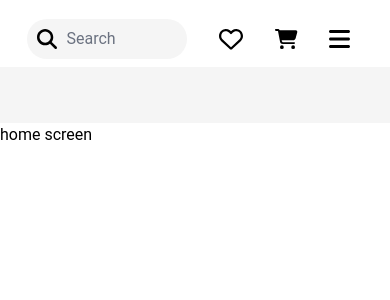
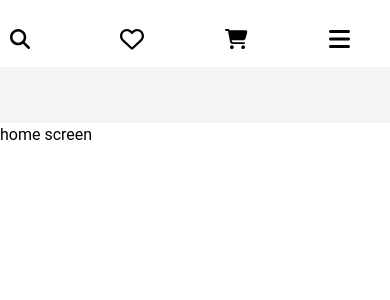
Before and after one commit to mSharifHub/e-commerce, a React (Create React App) app: page / in a window 390 px wide. Shown: the top 300 px of the page. Built offline with nearby package versions, Linux system fonts and the light colour scheme.

Commit message:
refractored navigation bar

```diff
--- a/src/components/navigation/navigation_helpers/NavHelper.jsx
+++ b/src/components/navigation/navigation_helpers/NavHelper.jsx
@@ -65,7 +65,7 @@ export default function NavHelper() {
         ))}
       </nav>
 
-      <div className=" flex justify-end  items-center  space-x-8 col-span-1 col-start-1 md:col-start-2 lg:col-start-3 transition-all duration-100 ease-out">
+      <div className=" flex transition-all duration-150 ease-out justify-center md:justify-end  items-center space-x-20 md:space-x-8 col-span-1 col-start-1 md:col-start-2 lg:col-start-3 ">
         <SearchBar />
         <HeartIcon />
         <CartIcon />
--- a/src/components/navigation/search/SearchBar.jsx
+++ b/src/components/navigation/search/SearchBar.jsx
@@ -70,7 +70,7 @@ export function SearchBar() {
             dispatch({ type: "BLUR_SCREEN", payload: "fullScreen" });
             setModalAnimation("animate-expandModalRightToLeft"); // Ensure we're setting the correct initial animation
           }}
-          className="absolute left-0 w-10 h-10 flex justify-center items-center cursor-pointer rounded-full transition-all duration-100 ease-out hover:bg-slate-200 hover:scale-110"
+          className="absolute top-1/2 -translate-y-1/2 right-0 sm:left-0 w-10 h-10 flex justify-center items-center cursor-pointer rounded-full transition-all duration-100 ease-out hover:bg-slate-200 hover:scale-110"
         >
           <FontAwesomeIcon icon={faSearch} size="lg" />
         </div>
@@ -81,7 +81,7 @@ export function SearchBar() {
           id="searchBar"
           value={input}
           onChange={handleOnInputChange}
-          className="flex rounded-full w-[10rem] pl-10 bg-neutral-100 text-nowrap border-none hover:bg-slate-200 focus:outline-none focus:border-transparent focus:ring-0"
+          className="hidden sm:flex rounded-full w-[10rem] pl-10 bg-neutral-100 text-nowrap border-none hover:bg-slate-200 focus:outline-none focus:border-transparent focus:ring-0"
           placeholder="Search"
           autoComplete="off"
         />
```
